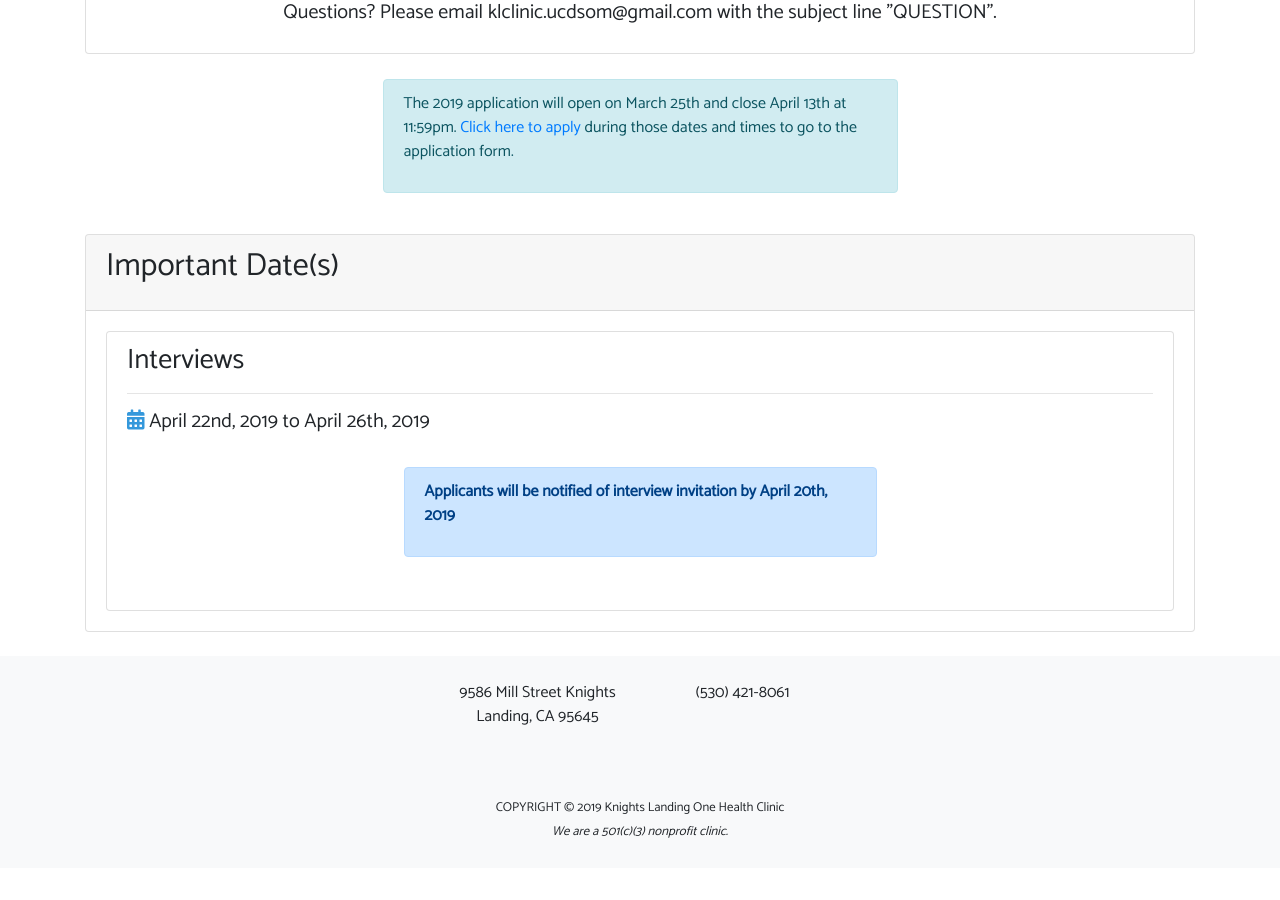
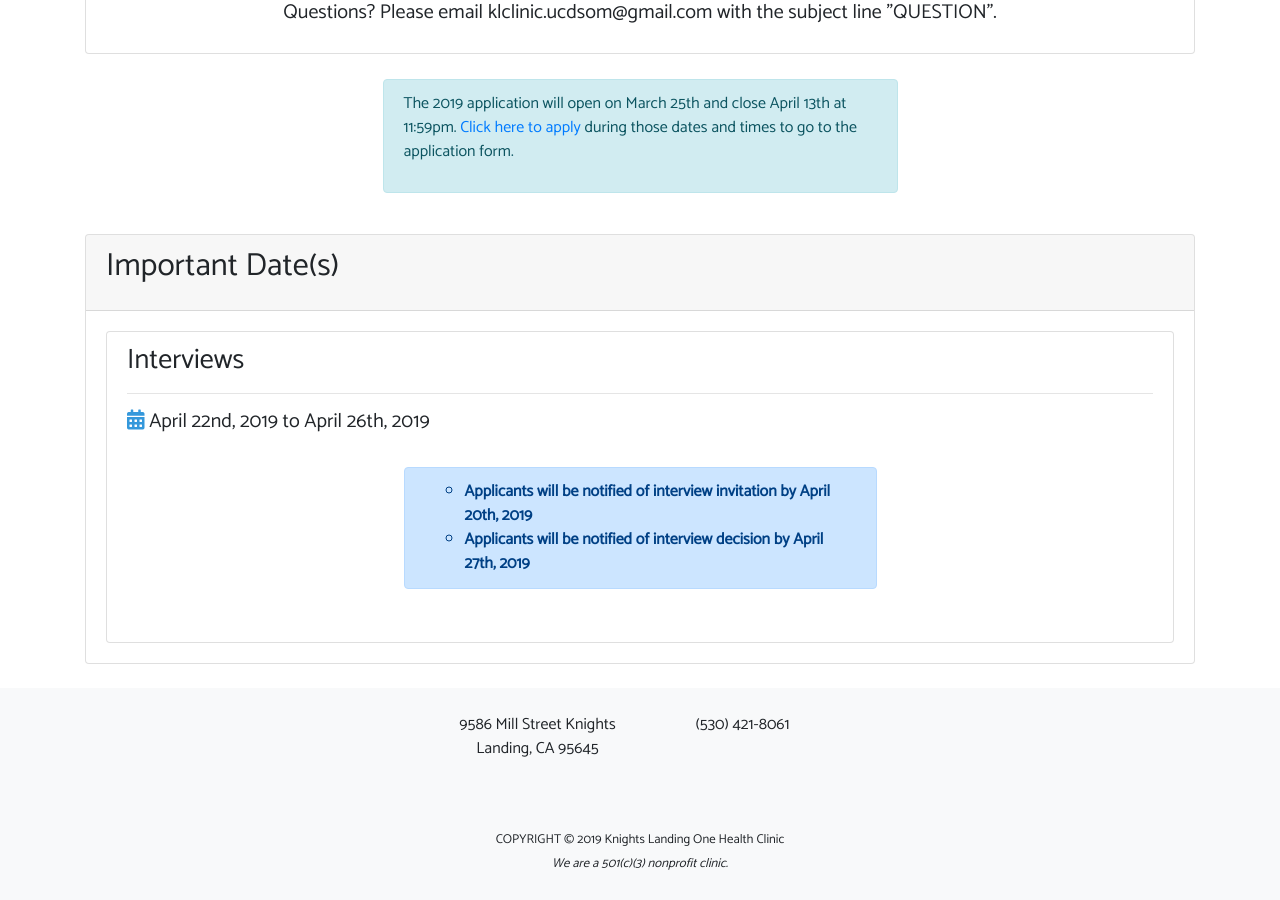
Before and after one commit to iwakoscott/knights-landing, a Jekyll site: the page built from get-involved/clinic-volunteer-application.markdown, in a window 1280 px wide and 900 px high, scrolled down 976 px. Built offline with Jekyll 4.4.1, drawn with Linux system fonts in a browser that asks for light colours; nearby versions of some CDN libraries; before the commit the page ends 1844 px from its top, so only the background shows below that.

Commit message:
Updated Clinic Volunteer Application

```diff
--- a/get-involved/clinic-volunteer-application.markdown
+++ b/get-involved/clinic-volunteer-application.markdown
@@ -8,8 +8,9 @@
   location: N/A
   tagline: N/A
   dates: April 22nd, 2019 to April 26th, 2019
-  description: "**Applicants will be notified of interview invitation by April 20th,
-    2019**"
+  description: |-
+    * **Applicants will be notified of interview invitation by April 20th, 2019**
+    * **Applicants will be notified of interview decision by April 27th, 2019**
 volunteer:
   requirements:
   - 'Mandatory clinic training at the end of spring quarter (approximately 8 hours
```
